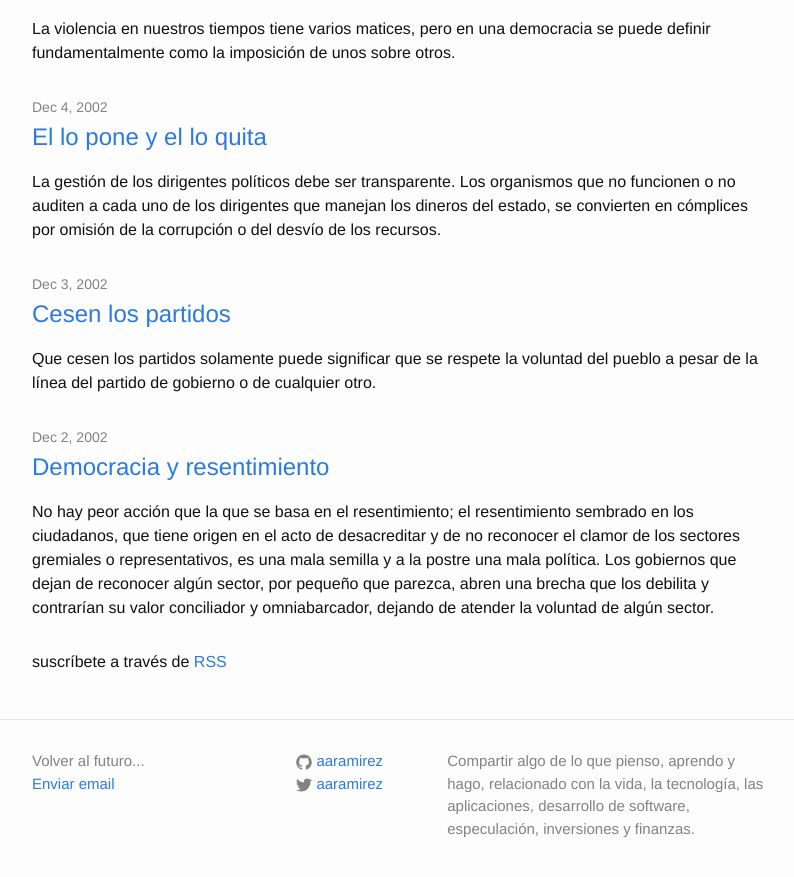
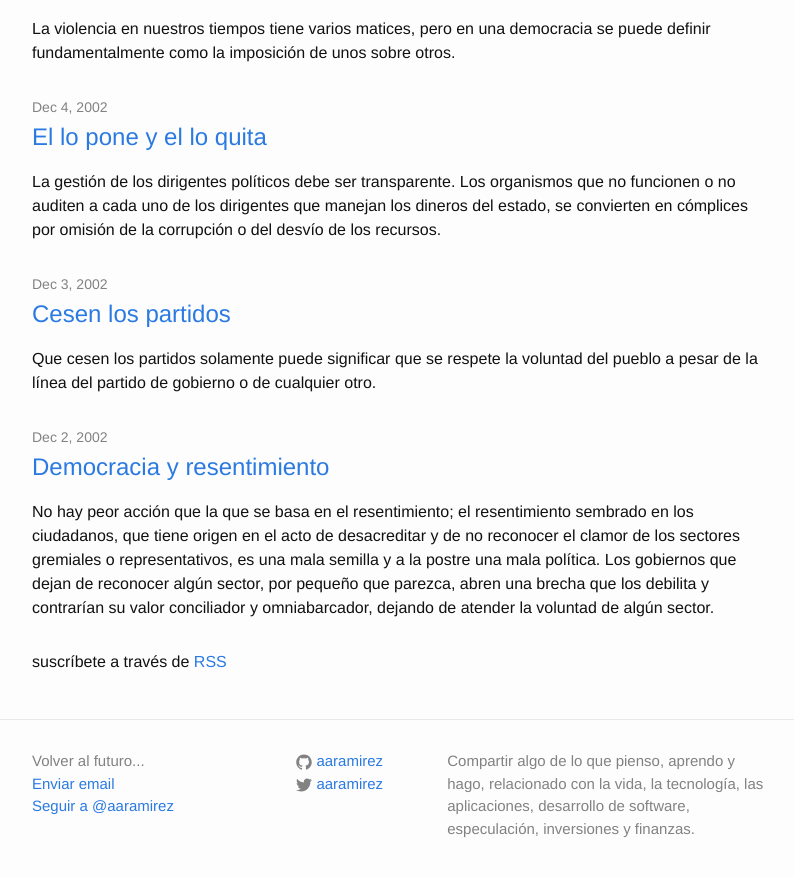
Before and after one commit to aaramirez/aaramirez.github.io, a Jekyll site: the page built from index.html, in a window 1280 px wide and 900 px high, scrolled down 14304 px. Shown: the top 877 px of the window, without its empty margins (238-1032 px from the left). Built offline with Jekyll 4.4.1, drawn with Linux system fonts in a browser that asks for light colours; comment, search, counter and statistics services are not loaded.

Commit message:
Added follow on twitter

```diff
--- a/_includes/footer.html
+++ b/_includes/footer.html
@@ -9,6 +9,7 @@
         <ul class="contact-list">
           <li>{{ site.title }}</li>
           <li><a href="mailto:{{ site.email }}">Enviar email</a></li>
+          <li><a href="https://twitter.com/aaramirez" class="twitter-follow-button" data-show-count="false" data-lang="es">Seguir a @aaramirez</a> <script>!function(d,s,id){var js,fjs=d.getElementsByTagName(s)[0],p=/^http:/.test(d.location)?'http':'https';if(!d.getElementById(id)){js=d.createElement(s);js.id=id;js.src=p+'://platform.twitter.com/widgets.js';fjs.parentNode.insertBefore(js,fjs);}}(document, 'script', 'twitter-wjs');</script></li>
         </ul>
       </div>
 
```
